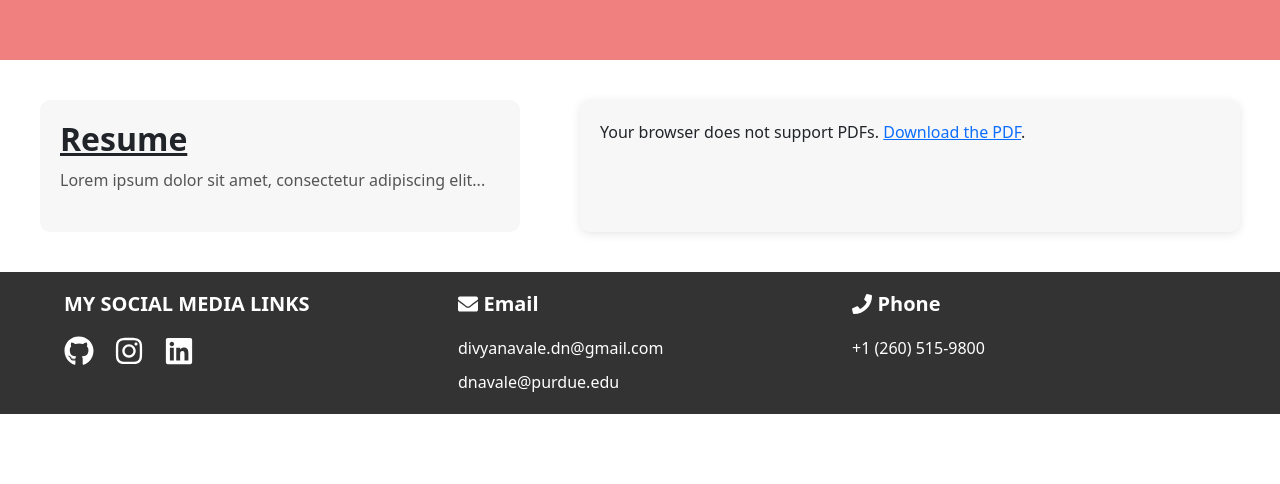
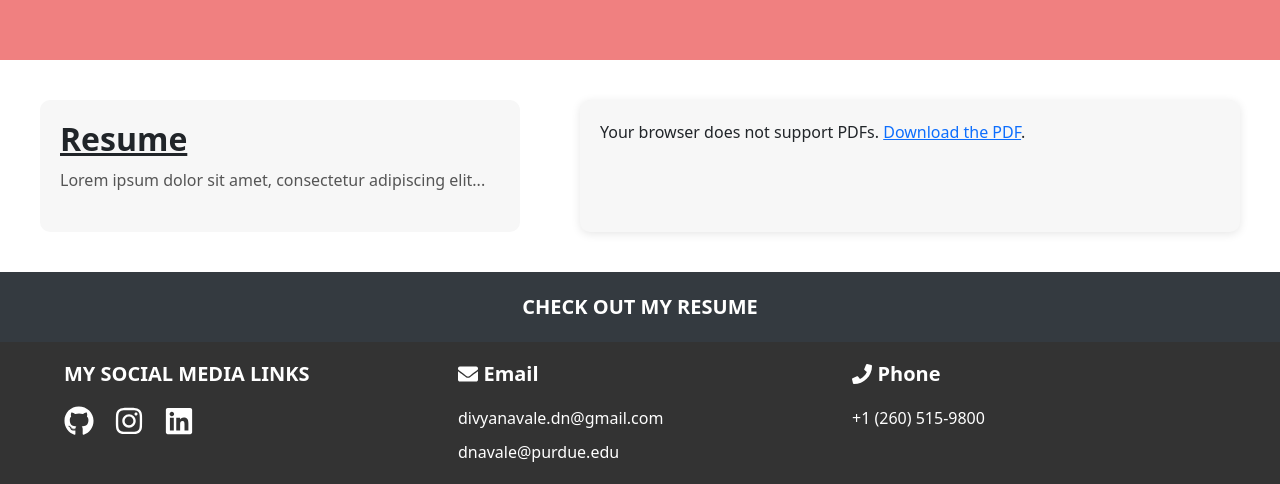
Before and after one commit to divya-navale/portfolio, a React (Create React App) app: page /resume in a window 1280 px wide. Shown: the part 3196-3680 px from the top of the page. Before the commit the page ends 3610 px from the top, so only its background shows below. Built offline with nearby package versions, Linux system fonts and the light colour scheme.

Commit message:
subfooter added

```diff
--- a/package.json
+++ b/package.json
@@ -9,6 +9,7 @@
     "react-bootstrap": "^2.10.9",
     "react-dom": "^19.0.0",
     "react-icons": "^5.4.0",
+    "react-router-dom": "^7.1.5",
     "react-scripts": "5.0.1",
     "web-vitals": "^4.2.4"
   },
--- a/src/App.js
+++ b/src/App.js
@@ -1,16 +1,22 @@
-// src/App.js
 import React from 'react';
+import { BrowserRouter as Router, Route, Routes } from 'react-router-dom';
+import ResumePage from './components/ResumePage';
+import Footer from './components/Footer';
 import Header from './components/Header';
-import Footer from './components/Footer';
-import ResumePage from './components/ResumePage';
+import SubFooter from './components/SubFooter';
+// import HomePage from './components/HomePage'; // Replace with your homepage
 
 const App = () => {
   return (
-    <div>
+    <Router>
       <Header />
-      <ResumePage />
+      <Routes>
+        {/* <Route path="/" element={<HomePage />} /> */}
+        <Route path="/resume" element={<ResumePage />} />
+      </Routes>
+      <SubFooter/>
       <Footer />
-    </div>
+    </Router>
   );
 };
 
--- /dev/null
+++ b/src/components/SubFooter.jsx
@@ -0,0 +1,18 @@
+// src/components/Footer.js
+import React from 'react';
+import { Link } from 'react-router-dom'; // Import Link from react-router-dom
+import '../css/SubFooter.css';
+
+const SubFooter = () => {
+    return (
+        <div>
+            <footer className="footer">
+                <Link to="/resume" className="resume-link">
+                    CHECK OUT MY RESUME
+                </Link>
+            </footer>
+        </div>
+    );
+};
+
+export default SubFooter;
--- /dev/null
+++ b/src/css/SubFooter.css
@@ -0,0 +1,22 @@
+/* src/css/SubFooter.css */
+.footer {
+  display: flex;
+  justify-content: center;
+  align-items: center;
+  background-color: #343a40;
+  color: white;
+  padding: 20px;
+}
+
+.resume-link {
+  font-size: 20px;
+  text-transform: uppercase;
+  font-weight: bold;
+  color: #fff;
+  text-decoration: none;
+  cursor: pointer;
+}
+
+.resume-link:hover {
+  text-decoration: underline;
+}/*# sourceMappingURL=SubFooter.css.map */
--- /dev/null
+++ b/src/css/SubFooter.scss
@@ -0,0 +1,22 @@
+/* src/css/SubFooter.css */
+.footer {
+    display: flex;
+    justify-content: center;
+    align-items: center;
+    background-color: #343a40;
+    color: white;
+    padding: 20px;
+  }
+
+  .resume-link {
+    font-size: 20px;
+    text-transform: uppercase;
+    font-weight: bold;
+    color: #fff;
+    text-decoration: none;
+    cursor: pointer;
+  }
+
+  .resume-link:hover {
+    text-decoration: underline;
+  }
```
Also changed, not shown: 1 other file (tests, documents, lock files or other folders).
